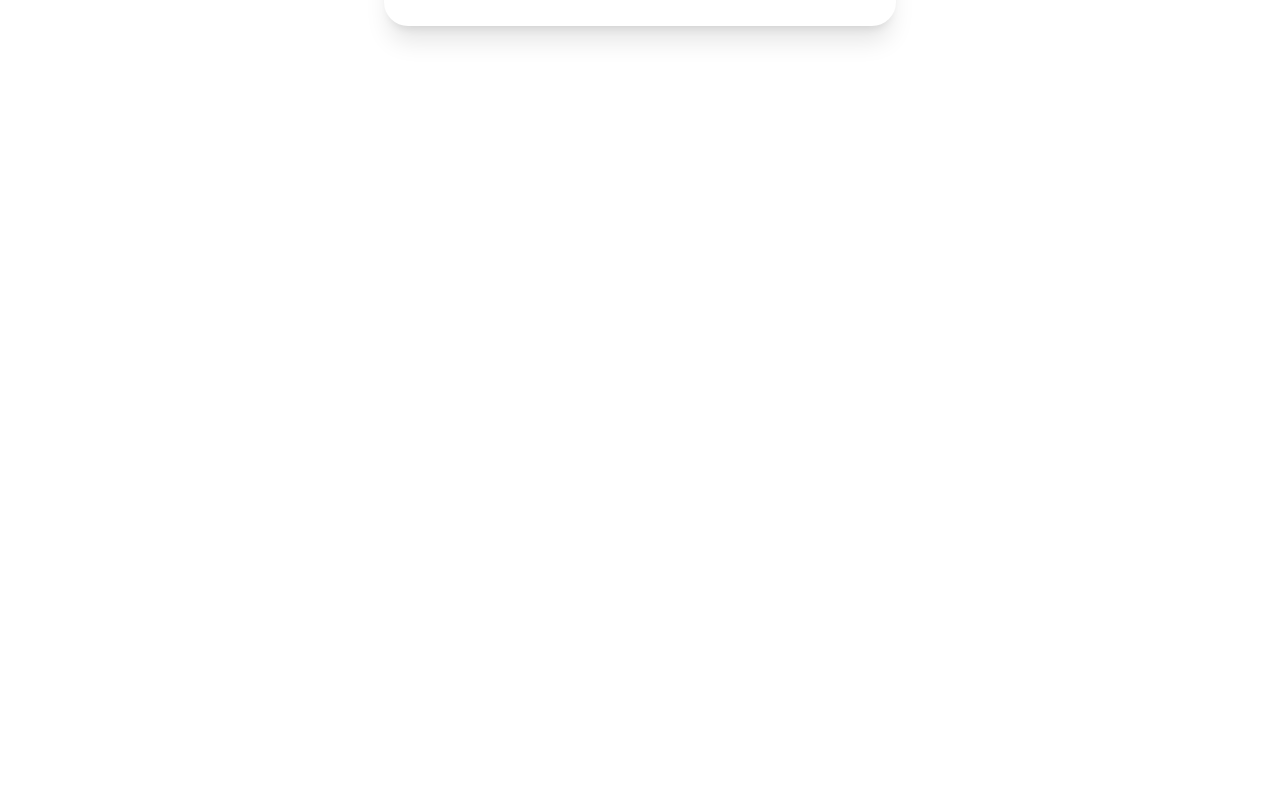
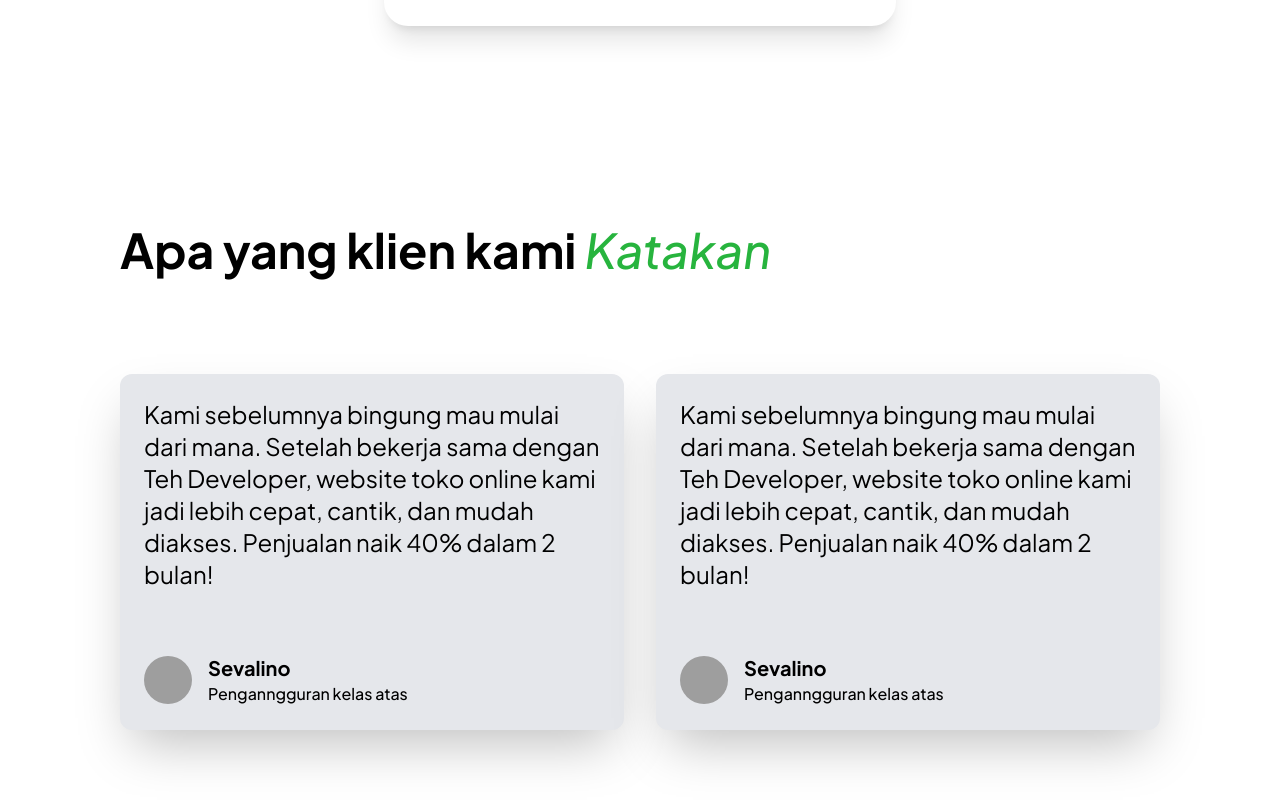
Before and after one commit to ELfatt09/teh-developer-landing-page-2, a React (Vite) app: page / in a window 1280 px wide. Shown: the part 5720-6524 px from the top of the page. Before the commit the page ends 5846 px from the top, so only its background shows below. Built offline with nearby package versions, Linux system fonts and the light colour scheme; grey boxes are pictures that could not be loaded.

Commit message:
Kata Klien Section

```diff
--- a/src/page/Home.jsx
+++ b/src/page/Home.jsx
@@ -5,6 +5,7 @@ import AboutUs from '../sections/AboutUs'
 import Team from '../sections/Team'
 import Projects from '../sections/projects'
 import Services from '../sections/Services'
+import KataClient from '../sections/KataClient'
 
 function Home() {
   return (
@@ -15,6 +16,7 @@ function Home() {
       <Team />
       <Projects />
       <Services />
+      <KataClient />
       </>
   )
 }
--- /dev/null
+++ b/src/sections/KataClient.jsx
@@ -0,0 +1,61 @@
+import React from "react"
+import fotodummy from '../assets/foto-kasual/sevalino.png'
+
+function KataKlien() {
+    return (
+        <section className="w-full px-30 py-25 justify-start items-center font-jakarta space-y-25">
+            <div>
+                <h2 className='text-5xl font-bold'>
+                    Apa yang klien kami
+                    <span className='ml-2 italic font-medium text-primary'>
+                    Katakan
+                    </span>
+                </h2>
+            </div>
+
+            <div className="flex justify-center gap-8">
+                <KataCard
+                    word={"Kami sebelumnya bingung mau mulai dari mana. Setelah bekerja sama dengan Teh Developer, website toko online kami jadi lebih cepat, cantik, dan mudah diakses. Penjualan naik 40% dalam 2 bulan!"}
+                    photo={fotodummy}
+                    name={"Sevalino"}
+                    about={'Penganngguran kelas atas'}
+                />
+                <KataCard
+                    word={"Kami sebelumnya bingung mau mulai dari mana. Setelah bekerja sama dengan Teh Developer, website toko online kami jadi lebih cepat, cantik, dan mudah diakses. Penjualan naik 40% dalam 2 bulan!"}
+                    photo={fotodummy}
+                    name={"Sevalino"}
+                    about={'Penganngguran kelas atas'}
+                />
+            </div>
+        </section>
+    )
+}
+
+function KataCard({word, photo, name, about}) {
+    return (
+        <div className="w-full max-w-lg space-y-16 bg-gray-200 p-6 rounded-xl shadow-2xl ">
+            <div className="text-2xl">
+                <h1>{word}</h1>
+            </div>
+
+            <div className="flex items-center gap-4">
+                <div className="w-full max-w-[3rem] aspect-square rounded-full overflow-hidden">
+                    <img src={photo}
+                         alt=""
+                         className="w-full h-full object-cover" />
+                </div>
+
+                <div>
+                    <div className="text-xl font-bold">
+                        <h1>{name}</h1>
+                    </div>
+                    <div className="font-medium">
+                        <h2>{about}</h2>
+                    </div>
+                </div>
+            </div>
+        </div>
+    )
+}
+
+export default KataKlien
```
